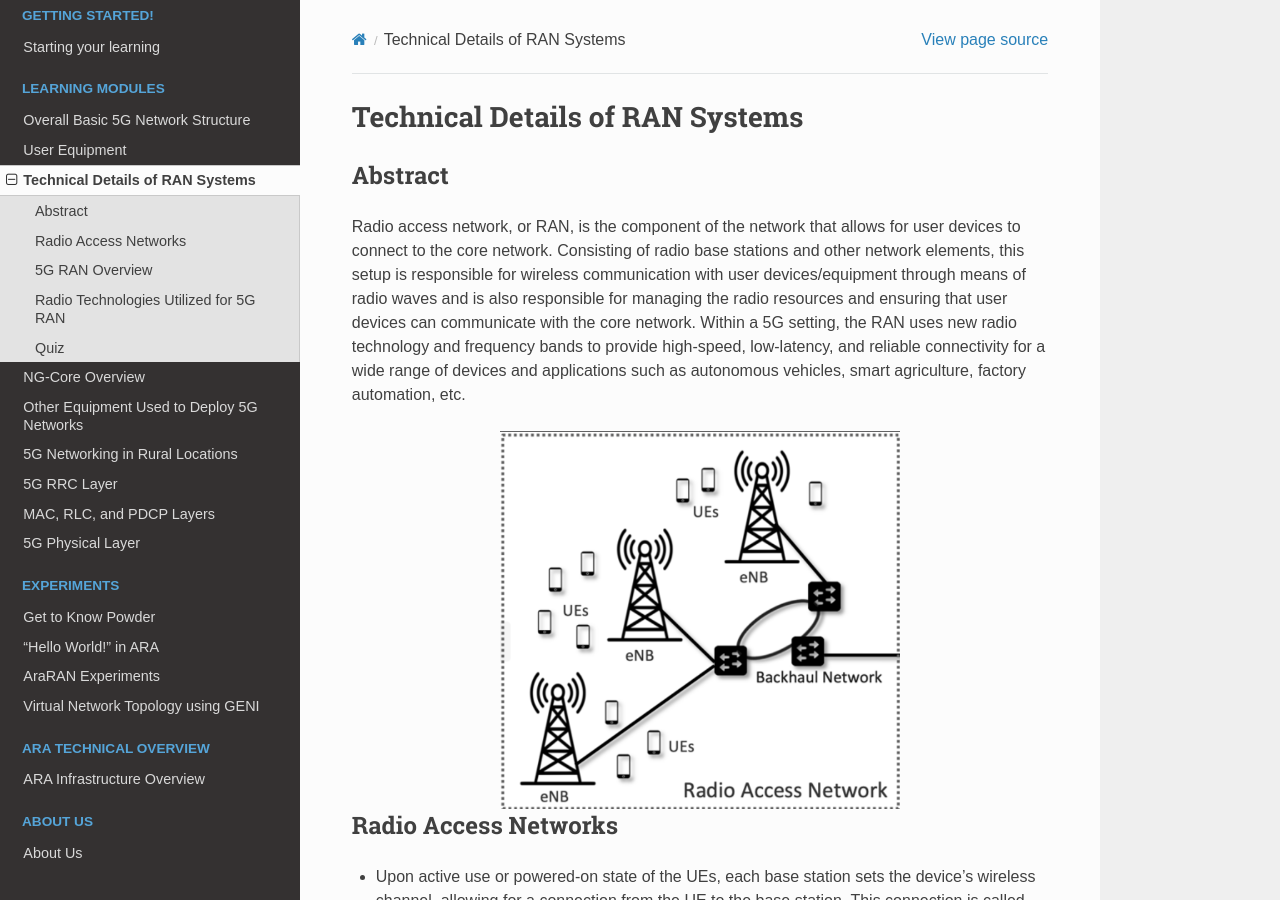
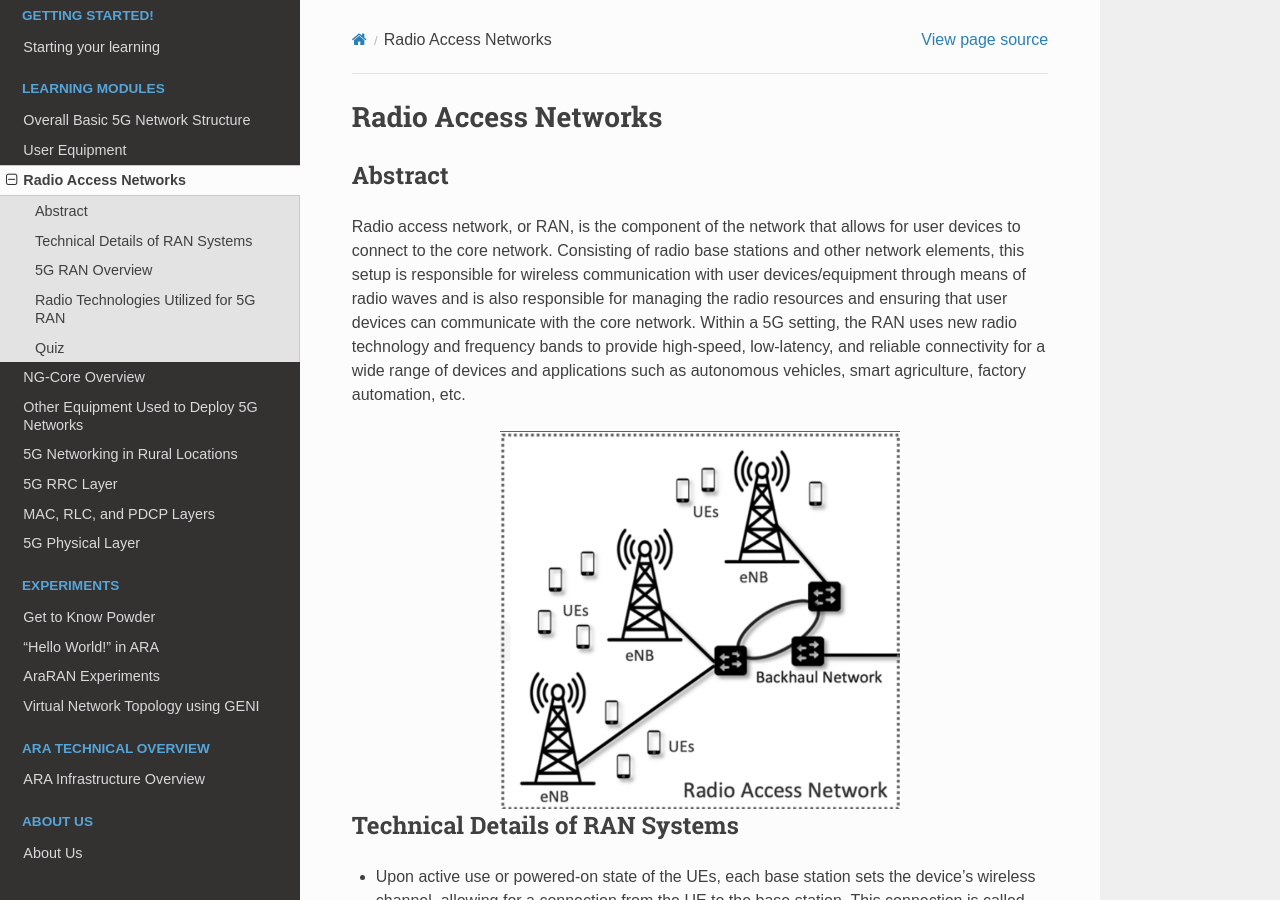
Before and after one commit to zachlop1/5Gdocumentation, a Sphinx documentation site: the page built from docs/source/learningmodule3.rst, in a window 1280 px wide and 900 px high. Built offline with Sphinx 7.4.7 and the Read the Docs theme 2.0.0, drawn with Linux system fonts in a browser that asks for light colours.

Commit message:
module3 edit

```diff
--- a/docs/source/learningmodule3.rst
+++ b/docs/source/learningmodule3.rst
@@ -1,4 +1,4 @@
-Technical Details of RAN Systems
+Radio Access Networks
 =====================
 
 Abstract
```
Also changed, not shown: other parts of docs/source/learningmodule3.rst (+1 -1 lines).
